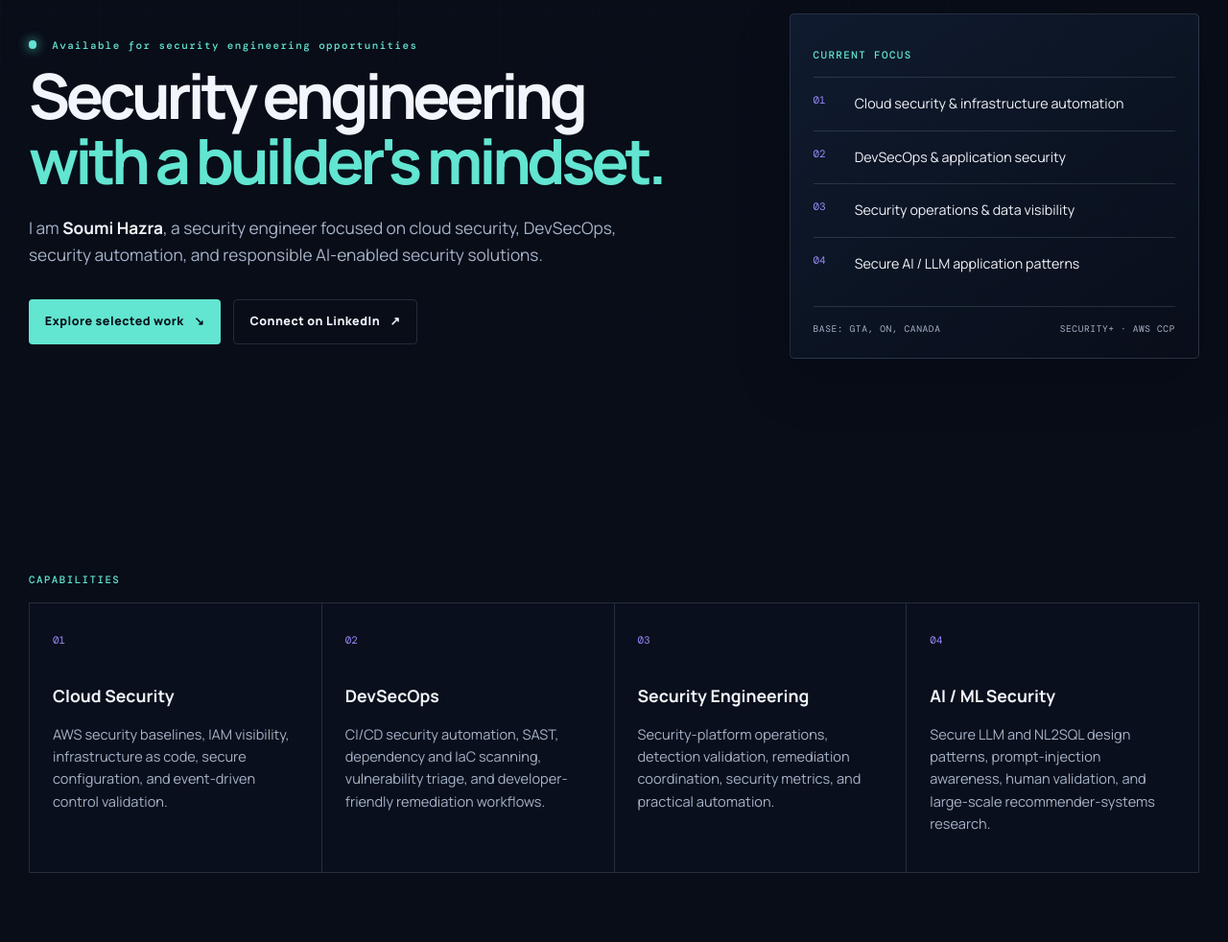
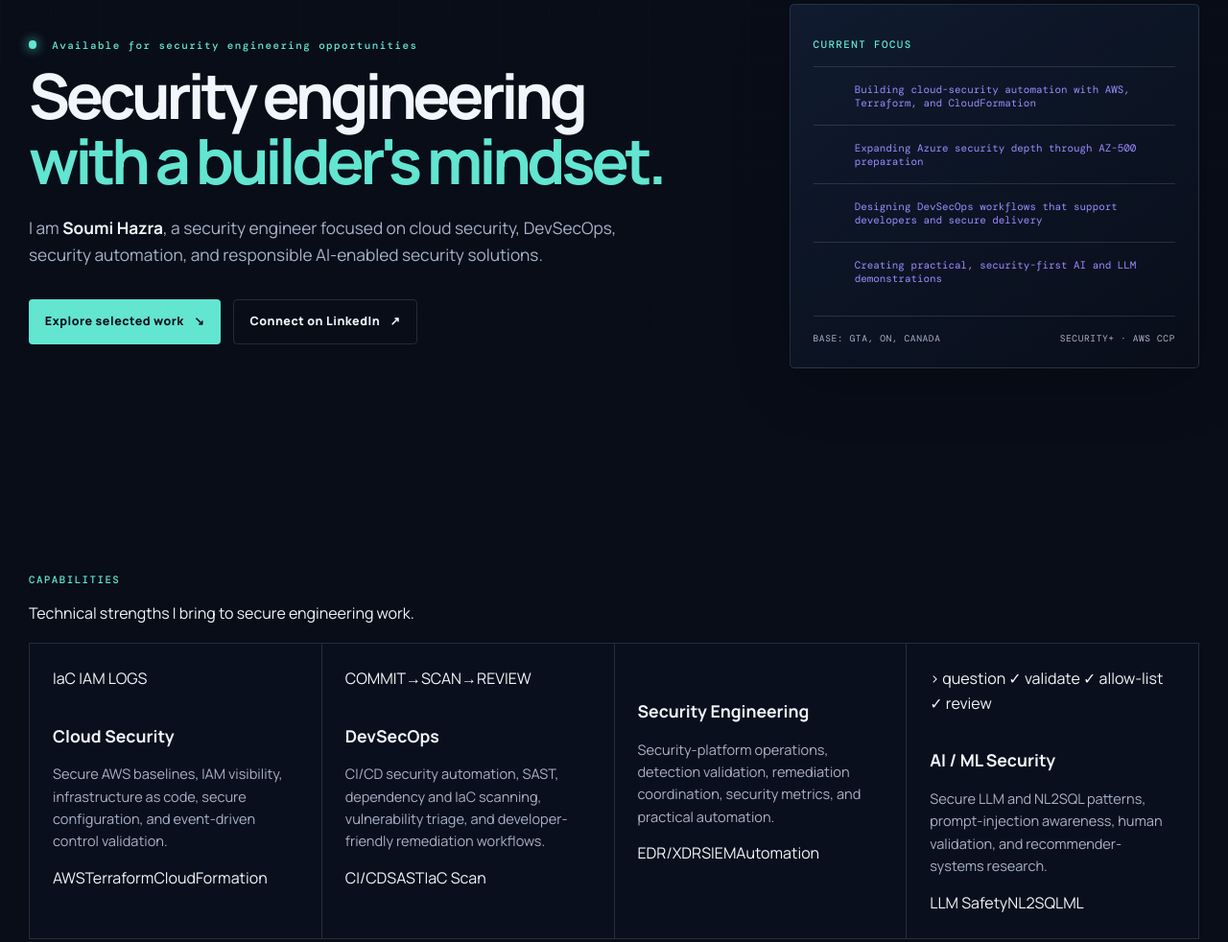
Before and after one commit to HSoumi/HSoumi.github.io, a plain HTML site: page index.html in a window 1280 px wide. Shown: the part 246-1228 px from the top of the page at 96% size. Drawn offline with nearby package versions, Linux system fonts and the light colour scheme.

Commit message:
Improve portfolio navigation and content hierarchy

```diff
--- a/index.html
+++ b/index.html
@@ -16,6 +16,7 @@
   <div class="page-grid" aria-hidden="true"></div>
 
   <header class="site-header" id="top">
+    <div class="header-inner">
       <a class="brand" href="#top" aria-label="Soumi Hazra home">SH<span>.</span></a>
 
       <button class="menu-toggle" type="button" aria-expanded="false" aria-controls="site-nav">
@@ -29,8 +30,13 @@
         <a href="#experience">Experience</a>
         <a href="#research">Research</a>
         <a href="#about">About</a>
+        <button class="theme-toggle" type="button" aria-label="Switch to light mode" aria-pressed="false">
+          <span class="theme-icon" aria-hidden="true">☼</span>
+          <span class="sr-only">Toggle colour theme</span>
+        </button>
         <a class="nav-contact" href="#contact">Contact</a>
       </nav>
+    </div>
   </header>
 
   <main id="main">
@@ -61,49 +67,85 @@
         </div>
       </div>
 
-      <div class="hero-panel reveal" aria-label="Professional focus areas">
+      <aside class="hero-panel reveal" aria-label="Current professional focus">
         <p class="panel-label">CURRENT FOCUS</p>
 
         <ul class="focus-list">
-          <li><span>01</span> Cloud security &amp; infrastructure automation</li>
-          <li><span>02</span> DevSecOps &amp; application security</li>
-          <li><span>03</span> Security operations &amp; data visibility</li>
-          <li><span>04</span> Secure AI / LLM application patterns</li>
+          <li>
+            <span class="focus-marker" aria-hidden="true"></span>
+            <span>Building cloud-security automation with AWS, Terraform, and CloudFormation</span>
+          </li>
+          <li>
+            <span class="focus-marker" aria-hidden="true"></span>
+            <span>Expanding Azure security depth through AZ-500 preparation</span>
+          </li>
+          <li>
+            <span class="focus-marker" aria-hidden="true"></span>
+            <span>Designing DevSecOps workflows that support developers and secure delivery</span>
+          </li>
+          <li>
+            <span class="focus-marker" aria-hidden="true"></span>
+            <span>Creating practical, security-first AI and LLM demonstrations</span>
+          </li>
         </ul>
 
         <div class="panel-footer">
           <span>BASE: GTA, ON, CANADA</span>
           <span>SECURITY+ · AWS CCP</span>
         </div>
-      </div>
+      </aside>
     </section>
 
-    <section class="capabilities section-shell reveal" aria-label="Core capabilities">
+    <section class="capabilities section-shell reveal" aria-labelledby="capabilities-title">
+      <div class="capabilities-heading">
         <p class="section-kicker">CAPABILITIES</p>
+        <p id="capabilities-title">Technical strengths I bring to secure engineering work.</p>
+      </div>
 
       <div class="capability-grid">
-        <article>
-          <span class="capability-number">01</span>
+        <article class="capability-card">
+          <div class="capability-art art-cloud" aria-hidden="true">
+            <span class="art-node art-node-a">IaC</span>
+            <span class="art-node art-node-b">IAM</span>
+            <span class="art-node art-node-c">LOGS</span>
+            <i></i><i></i><i></i>
+          </div>
           <h2>Cloud Security</h2>
-          <p>AWS security baselines, IAM visibility, infrastructure as code, secure configuration, and event-driven control validation.</p>
+          <p>Secure AWS baselines, IAM visibility, infrastructure as code, secure configuration, and event-driven control validation.</p>
+          <div class="capability-tags"><span>AWS</span><span>Terraform</span><span>CloudFormation</span></div>
         </article>
 
-        <article>
-          <span class="capability-number">02</span>
+        <article class="capability-card">
+          <div class="capability-art art-devsecops" aria-hidden="true">
+            <span>COMMIT</span><b>→</b><span>SCAN</span><b>→</b><span>REVIEW</span>
+          </div>
           <h2>DevSecOps</h2>
           <p>CI/CD security automation, SAST, dependency and IaC scanning, vulnerability triage, and developer-friendly remediation workflows.</p>
+          <div class="capability-tags"><span>CI/CD</span><span>SAST</span><span>IaC Scan</span></div>
         </article>
 
-        <article>
-          <span class="capability-number">03</span>
+        <article class="capability-card">
+          <div class="capability-art art-engineering" aria-hidden="true">
+            <span class="pulse pulse-one"></span>
+            <span class="pulse pulse-two"></span>
+            <span class="pulse pulse-three"></span>
+            <span class="telemetry-line"></span>
+          </div>
           <h2>Security Engineering</h2>
           <p>Security-platform operations, detection validation, remediation coordination, security metrics, and practical automation.</p>
+          <div class="capability-tags"><span>EDR/XDR</span><span>SIEM</span><span>Automation</span></div>
         </article>
 
-        <article>
-          <span class="capability-number">04</span>
+        <article class="capability-card">
+          <div class="capability-art art-ai" aria-hidden="true">
+            <span>&gt; question</span>
+            <span>✓ validate</span>
+            <span>✓ allow-list</span>
+            <span>✓ review</span>
+          </div>
           <h2>AI / ML Security</h2>
-          <p>Secure LLM and NL2SQL design patterns, prompt-injection awareness, human validation, and large-scale recommender-systems research.</p>
+          <p>Secure LLM and NL2SQL patterns, prompt-injection awareness, human validation, and recommender-systems research.</p>
+          <div class="capability-tags"><span>LLM Safety</span><span>NL2SQL</span><span>ML</span></div>
         </article>
       </div>
     </section>
@@ -127,83 +169,34 @@
 
       <div class="project-grid">
         <article class="project-card reveal">
-          <div class="project-topline">
-            <span>01 / IN DEVELOPMENT</span>
-            <span>Cloud Security</span>
+          <div class="project-topline"><span>01 / IN DEVELOPMENT</span><span>Cloud Security</span></div>
+          <div class="architecture" aria-hidden="true">
+            <span class="node node-a">IaC</span><span class="node node-b">IAM</span><span class="node node-c">EVENT</span><span class="node node-d">VALIDATE</span><i></i><i></i><i></i>
           </div>
-
-          <div class="architecture" aria-hidden="true">
-            <span class="node node-a">IaC</span>
-            <span class="node node-b">IAM</span>
-            <span class="node node-c">EVENT</span>
-            <span class="node node-d">VALIDATE</span>
-            <i></i>
-            <i></i>
-            <i></i>
-          </div>
-
           <div class="project-copy">
             <h3>Cloud Security Baseline Lab <em>— AWS Edition</em></h3>
             <p>A reusable AWS sandbox baseline demonstrating Terraform, CloudFormation, IAM controls, monitoring, and event-driven security validation.</p>
-            <div class="tags">
-              <span>AWS</span>
-              <span>Terraform</span>
-              <span>CloudFormation</span>
-              <span>Python</span>
-            </div>
+            <div class="tags"><span>AWS</span><span>Terraform</span><span>CloudFormation</span><span>Python</span></div>
           </div>
         </article>
 
         <article class="project-card reveal">
-          <div class="project-topline">
-            <span>02 / IN DEVELOPMENT</span>
-            <span>DevSecOps</span>
-          </div>
-
-          <div class="pipeline" aria-hidden="true">
-            <span>COMMIT</span>
-            <b>→</b>
-            <span>SCAN</span>
-            <b>→</b>
-            <span>TRIAGE</span>
-            <b>→</b>
-            <span>REVIEW</span>
-          </div>
-
+          <div class="project-topline"><span>02 / IN DEVELOPMENT</span><span>DevSecOps</span></div>
+          <div class="pipeline" aria-hidden="true"><span>COMMIT</span><b>→</b><span>SCAN</span><b>→</b><span>TRIAGE</span><b>→</b><span>REVIEW</span></div>
           <div class="project-copy">
             <h3>DevSecOps Pipeline Security Lab</h3>
             <p>A deliberately vulnerable demo application with CI/CD security checks, findings normalization, and a documented false-positive review workflow.</p>
-            <div class="tags">
-              <span>CI/CD</span>
-              <span>CodeQL</span>
-              <span>Semgrep</span>
-              <span>SBOM</span>
-            </div>
+            <div class="tags"><span>CI/CD</span><span>CodeQL</span><span>Semgrep</span><span>SBOM</span></div>
           </div>
         </article>
 
         <article class="project-card reveal">
-          <div class="project-topline">
-            <span>03 / IN DEVELOPMENT</span>
-            <span>Secure AI</span>
-          </div>
-
-          <div class="prompt-art" aria-hidden="true">
-            <span>&gt; analyst_question</span>
-            <span>✓ validate input</span>
-            <span>✓ allow-list access</span>
-            <span>✓ human review</span>
-          </div>
-
+          <div class="project-topline"><span>03 / IN DEVELOPMENT</span><span>Secure AI</span></div>
+          <div class="prompt-art" aria-hidden="true"><span>&gt; analyst_question</span><span>✓ validate input</span><span>✓ allow-list access</span><span>✓ human review</span></div>
           <div class="project-copy">
             <h3>Secure LLM Audit Evidence Demo</h3>
             <p>A safe demonstration of LLM/NL2SQL patterns using synthetic audit data, prompt-injection tests, structured access controls, and audit logging.</p>
-            <div class="tags">
-              <span>Python</span>
-              <span>LLM Security</span>
-              <span>NL2SQL</span>
-              <span>Synthetic Data</span>
-            </div>
+            <div class="tags"><span>Python</span><span>LLM Security</span><span>NL2SQL</span><span>Synthetic Data</span></div>
           </div>
         </article>
       </div>
@@ -213,175 +206,78 @@
       <div class="section-heading reveal">
         <div>
           <p class="section-kicker">EXPERIENCE</p>
-          <h2>
-            From software delivery<br>
-            <em>to secure systems.</em>
-          </h2>
+          <h2>From software delivery<br><em>to secure systems.</em></h2>
         </div>
-
-        <p>
-          Experience spanning software engineering, cloud and data platforms, infrastructure
-          automation, security operations, and AI/ML-related work.
-        </p>
+        <p>Experience spanning software engineering, cloud and data platforms, infrastructure automation, security operations, and AI/ML-related work.</p>
       </div>
 
       <div class="timeline reveal">
         <article class="timeline-item">
           <p class="timeline-date">OCT 2025 — APR 2026</p>
-          <div>
-            <h3>Security Analyst <span>· MPAC</span></h3>
-            <p>Supported security-platform operations, after-hours Tier 2 triage, cloud and IAM security automation, vulnerability and remediation coordination, security reporting, and asset/CMDB workflows.</p>
-            <div class="inline-tags">
-              <span>EDR/XDR</span>
-              <span>Cloud Security</span>
-              <span>IAM</span>
-              <span>SIEM</span>
-            </div>
-          </div>
+          <div><h3>Security Analyst <span>· MPAC</span></h3><p>Supported security-platform operations, after-hours Tier 2 triage, cloud and IAM security automation, vulnerability and remediation coordination, security reporting, and asset/CMDB workflows.</p><div class="inline-tags"><span>EDR/XDR</span><span>Cloud Security</span><span>IAM</span><span>SIEM</span></div></div>
         </article>
-
         <article class="timeline-item">
           <p class="timeline-date">MAY 2024 — DEC 2024</p>
-          <div>
-            <h3>Jr. Systems Developer, Cybersecurity <span>· MPAC</span></h3>
-            <p>Built DevSecOps automation, security reporting and dashboarding, AWS audit-evidence automation, API/data integrations, and LLM/NL2SQL proof-of-concept work.</p>
-            <div class="inline-tags">
-              <span>DevSecOps</span>
-              <span>AWS</span>
-              <span>Power BI</span>
-              <span>Python</span>
-            </div>
-          </div>
+          <div><h3>Jr. Systems Developer, Cybersecurity <span>· MPAC</span></h3><p>Built DevSecOps automation, security reporting and dashboarding, AWS audit-evidence automation, API/data integrations, and LLM/NL2SQL proof-of-concept work.</p><div class="inline-tags"><span>DevSecOps</span><span>AWS</span><span>Power BI</span><span>Python</span></div></div>
         </article>
-
         <article class="timeline-item">
           <p class="timeline-date">JUL 2021 — AUG 2023</p>
-          <div>
-            <h3>Software Engineer I <span>· Dell Technologies</span></h3>
-            <p>Developed production software, CI/CD validation and deployment workflows, plus Python/PySpark data pipelines and analytics across GCP and Azure Databricks.</p>
-            <div class="inline-tags">
-              <span>C++ / C#</span>
-              <span>CI/CD</span>
-              <span>GCP</span>
-              <span>Azure</span>
-            </div>
-          </div>
+          <div><h3>Software Engineer I <span>· Dell Technologies</span></h3><p>Developed production software, CI/CD validation and deployment workflows, plus Python/PySpark data pipelines and analytics across GCP and Azure Databricks.</p><div class="inline-tags"><span>C++ / C#</span><span>CI/CD</span><span>GCP</span><span>Azure</span></div></div>
         </article>
-
         <article class="timeline-item">
           <p class="timeline-date">JAN 2021 — JUN 2021</p>
-          <div>
-            <h3>Software Intern <span>· Dell Technologies</span></h3>
-            <p>Built a WinUI plugin-loading proof of concept using C#, C++, .NET, and XAML to support future integration efficiency.</p>
-            <div class="inline-tags">
-              <span>C#</span>
-              <span>C++</span>
-              <span>.NET</span>
-            </div>
-          </div>
+          <div><h3>Software Intern <span>· Dell Technologies</span></h3><p>Built a WinUI plugin-loading proof of concept using C#, C++, .NET, and XAML to support future integration efficiency.</p><div class="inline-tags"><span>C#</span><span>C++</span><span>.NET</span></div></div>
         </article>
-
         <article class="timeline-item">
           <p class="timeline-date">JUN 2019 — AUG 2019</p>
-          <div>
-            <h3>Software Engineer Intern <span>· Bluemeric Technologies</span></h3>
-            <p>Developed Go-based REST API microservices using Amazon SNS and event-driven AWS patterns.</p>
-            <div class="inline-tags">
-              <span>Go</span>
-              <span>REST APIs</span>
-              <span>AWS</span>
-            </div>
-          </div>
+          <div><h3>Software Engineer Intern <span>· Bluemeric Technologies</span></h3><p>Developed Go-based REST API microservices using Amazon SNS and event-driven AWS patterns.</p><div class="inline-tags"><span>Go</span><span>REST APIs</span><span>AWS</span></div></div>
         </article>
       </div>
     </section>
 
     <section class="research section-shell" id="research">
       <div class="research-card reveal">
-        <div class="research-code" aria-hidden="true">
-          <span>MODEL</span>
-          <span>GRAPH</span>
-          <span>RANK</span>
-          <span>PERSONALIZE</span>
-        </div>
-
+        <div class="research-code" aria-hidden="true"><span>MODEL</span><span>GRAPH</span><span>RANK</span><span>PERSONALIZE</span></div>
         <div>
           <p class="section-kicker">RESEARCH &amp; EDUCATION</p>
-          <h2>
-            Hybrid recommender systems for
-            <em>large-scale personalization.</em>
-          </h2>
+          <h2>Hybrid recommender systems for <em>large-scale personalization.</em></h2>
           <p>Master of Computer Science, thesis-based — University of Ottawa. Research paper accepted for publication in <em>ACM Transactions on Recommender Systems</em>.</p>
           <p class="research-detail">My research explores hybrid recommender-system approaches, scalable design considerations, and rigorous evaluation methodologies. A public research showcase will follow where publication permissions allow.</p>
-          <div class="research-meta">
-            <span>MCS · 2023—2025</span>
-            <span>GPA 9.7 / 10</span>
-          </div>
+          <div class="research-meta"><span>MCS · 2023—2025</span><span>GPA 9.7 / 10</span></div>
         </div>
       </div>
     </section>
 
     <section class="about section-shell" id="about">
       <div class="about-photo reveal">
-        <img
-          src="assets/images/soumi-hazra-graduation.jpg"
-          alt="Soumi Hazra at her University of Ottawa Master of Computer Science graduation"
-          loading="lazy"
-        >
+        <img src="assets/images/soumi-hazra-graduation.jpg" alt="Soumi Hazra at her University of Ottawa Master of Computer Science graduation" loading="lazy">
         <div class="photo-caption">UNIVERSITY OF OTTAWA · MCS</div>
       </div>
 
       <div class="about-copy reveal">
         <p class="section-kicker">ABOUT ME</p>
-        <h2>
-          Curious by nature.<br>
-          <em>Careful by practice.</em>
-        </h2>
+        <h2>Curious by nature.<br><em>Careful by practice.</em></h2>
         <p>I am a security engineer with a foundation in software engineering, cloud automation, security operations, and machine-learning research. I focus on practical, secure systems: reusable infrastructure controls, developer-friendly DevSecOps workflows, actionable security data, and responsibly designed AI-assisted security tools.</p>
         <p>My strongest hands-on cloud-security and infrastructure-automation work is in AWS. I also bring professional cloud-data experience with Azure Databricks and GCP, and I am actively developing Azure security expertise through AZ-500 preparation.</p>
-
         <div class="credential-grid">
-          <div>
-            <span>SECURITY</span>
-            <strong>CompTIA Security+</strong>
-          </div>
-          <div>
-            <span>CLOUD</span>
-            <strong>AWS Cloud Practitioner</strong>
-          </div>
-          <div>
-            <span>NOW LEARNING</span>
-            <strong>AZ-500 · AWS SAA</strong>
-          </div>
-          <div>
-            <span>LOCATION</span>
-            <strong>GTA, Ontario</strong>
-          </div>
+          <div><span>SECURITY</span><strong>CompTIA Security+</strong></div>
+          <div><span>CLOUD</span><strong>AWS Cloud Practitioner</strong></div>
+          <div><span>NOW LEARNING</span><strong>AZ-500 · AWS SAA</strong></div>
+          <div><span>LOCATION</span><strong>GTA, Ontario</strong></div>
         </div>
       </div>
     </section>
 
     <section class="contact section-shell" id="contact">
       <div class="contact-orbit" aria-hidden="true"></div>
-
       <div class="contact-copy reveal">
         <p class="section-kicker">LET'S CONNECT</p>
-        <h2>
-          Building something<br>
-          <em>secure and useful?</em>
-        </h2>
+        <h2>Building something<br><em>secure and useful?</em></h2>
         <p>I am open to opportunities in security engineering, cloud security, DevSecOps, security automation, and related roles.</p>
-
         <div class="contact-links">
-          <a href="mailto:hsoumi2710@gmail.com">
-            hsoumi2710@gmail.com <span aria-hidden="true">↗</span>
-          </a>
-          <a href="https://www.linkedin.com/in/soumi-hazra-89a160167/" target="_blank" rel="noreferrer">
-            LinkedIn <span aria-hidden="true">↗</span>
-          </a>
-          <a href="https://github.com/HSoumi" target="_blank" rel="noreferrer">
-            GitHub <span aria-hidden="true">↗</span>
-          </a>
+          <a href="mailto:hsoumi2710@gmail.com">hsoumi2710@gmail.com <span aria-hidden="true">↗</span></a>
+          <a href="https://www.linkedin.com/in/soumi-hazra-89a160167/" target="_blank" rel="noreferrer">LinkedIn <span aria-hidden="true">↗</span></a>
+          <a href="https://github.com/HSoumi" target="_blank" rel="noreferrer">GitHub <span aria-hidden="true">↗</span></a>
         </div>
       </div>
     </section>
```
Lines whose indentation alone changed are shown as unchanged.
